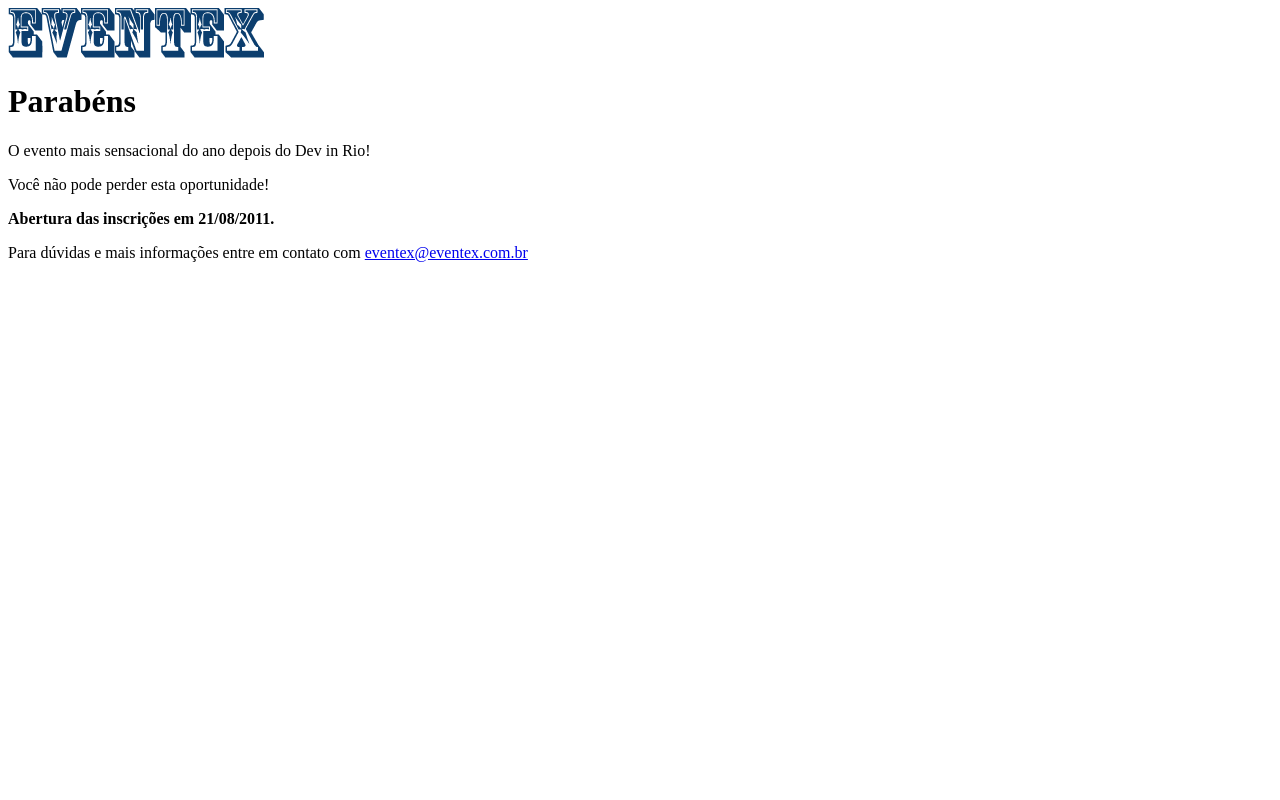
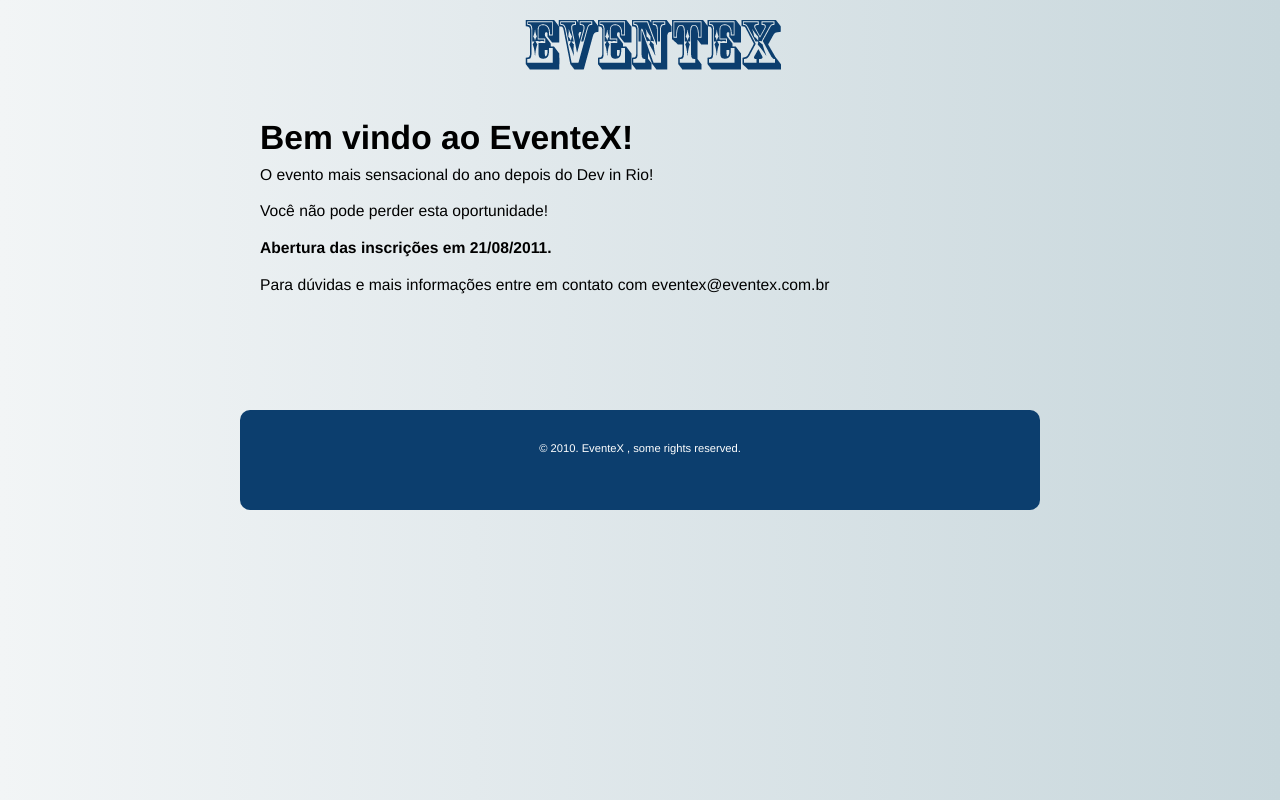
Before and after one commit to carlinhalsr/EventeX, a Django app: template templates/index.html in a window 1280 px wide. Run offline with Django 3.2, Linux system fonts and the light colour scheme; the template is opened without the code that fills it, so the values that code supplies are empty; parts of the project's set-up code (start-up, migrations or seed data) failed here and were passed over.

Commit message:
quase pronto

```diff
--- a/settings.py
+++ b/settings.py
@@ -64,18 +64,19 @@ STATIC_ROOT = os.path.join( PROJECT_DIR, 'public' )
 
 # URL prefix for static files.
 # Example: "http://media.lawrence.com/static/"
-STATIC_URL = '/public/'
+STATIC_URL = '/static/'
 
 # URL prefix for admin static files -- CSS, JavaScript and images.
 # Make sure to use a trailing slash.
 # Examples: "http://foo.com/static/admin/", "/static/admin/".
-ADMIN_MEDIA_PREFIX = '/static/admin/'
+ADMIN_MEDIA_PREFIX = 'admin/'
 
 # Additional locations of static files
 STATICFILES_DIRS = (
     # Put strings here, like "/home/html/static" or "C:/www/django/static".
     # Always use forward slashes, even on Windows.
     # Don't forget to use absolute paths, not relative paths.
+    os.path.join(PROJECT_DIR, 'static'),
 )
 
 # List of finder classes that know how to find static files in
--- /dev/null
+++ b/static/css/geral.css
@@ -0,0 +1,18 @@
+@charset "utf-8";
+@import url(reset.css);
+body{background: rgb(242,245,246); /* Old browsers */
+background: -moz-linear-gradient(left, rgba(242,245,246,1) 0%, rgba(227,234,237,1) 37%, rgba(200,215,220,1) 100%); /* FF3.6+ */
+background: -webkit-gradient(linear, left top, right top, color-stop(0%,rgba(242,245,246,1)), color-stop(37%,rgba(227,234,237,1)), color-stop(100%,rgba(200,215,220,1))); /* Chrome,Safari4+ */
+background: -webkit-linear-gradient(left, rgba(242,245,246,1) 0%,rgba(227,234,237,1) 37%,rgba(200,215,220,1) 100%); /* Chrome10+,Safari5.1+ */
+background: -o-linear-gradient(left, rgba(242,245,246,1) 0%,rgba(227,234,237,1) 37%,rgba(200,215,220,1) 100%); /* Opera11.10+ */
+background: -ms-linear-gradient(left, rgba(242,245,246,1) 0%,rgba(227,234,237,1) 37%,rgba(200,215,220,1) 100%); /* IE10+ */
+filter: progid:DXImageTransform.Microsoft.gradient( startColorstr='#f2f5f6', endColorstr='#c8d7dc',GradientType=1 ); /* IE6-9 */
+background: linear-gradient(left, rgba(242,245,246,1) 0%,rgba(227,234,237,1) 37%,rgba(200,215,220,1) 100%); /* W3C */}
+#conteiner{width:960px;margin:0px auto;}
+ #conteiner .logo{width:256px;margin:20px 10px 5px 38%}
+#content div{width:800px;height:250px;margin:40px auto;text-align:left;}
+ #content div h1{font-size:3em;padding:10px 0px 10px 20px}
+  #content div p{font-size:1.4em;padding:10px 0px 10px 20px}
+#footer{width:800px;background:#0c3e6e;height:100px;border-radius:10px;overflow:hidden;margin:40px auto;}
+  #footer p{text-align:center;margin-top:30px;font-size:1em;color:#fff}
+  #footer a{color:#fff}
--- /dev/null
+++ b/static/css/reset.css
@@ -0,0 +1,26 @@
+@charset "utf-8";
+/* RESET */
+*{margin: 0; padding: 0;}
+body{color:#000; font: 70%/1.5em Helvetica, sans-serif;}
+a img, table{border:0;}
+hr{margin:10px 0; clear:both;}
+
+fieldset{border:#eee solid 2px;}
+legend{text-transform:uppercase; padding:0 5px; font-weight:bold;}
+option{padding-left:5px;}
+
+a {color:#000; text-decoration:none; outline:0; cursor:pointer !important;}
+a:link {color:#000; outline:0;}
+a:visited {color:#000; outline:0;}
+a:hover {color:#000; outline:0; text-decoration:underline;}
+a:active {color:#000; outline:0;}
+
+h1 {font-size:1.8em;}
+h2 {font-size:1.6em;}
+h3 {font-size:1.4em;}
+h4 {font-size:1.2em;}
+h5 {font-size:1.1em;}
+h6 {font-size:0.8em;}
+
+p {font-size:1.1em;}
+:focus {outline:none;}
--- a/templates/index.html
+++ b/templates/index.html
@@ -1,13 +1,25 @@
 <!DOCTYPE	  HTML>
 <html>
 <head><title>EventeX</title></head>
+<link rel="stylesheet" type="text/css" href="{{ STATIC_URL }}css/geral.css">
 <body>
-<img  src="{{	  STATIC_URL	  }}img/logo.png"	  />
-<h1>Parabéns</h1>
-<p>O evento mais sensacional do ano depois do Dev in Rio!</p>
-<p>Você não pode perder esta oportunidade!</p>
-<p><strong>Abertura das inscrições em 21/08/2011.</strong></p>
-<p>Para dúvidas e mais informações entre em contato com <a href="mailto:eventex@eventex.com.br">eventex@eventex.com.br</a></p>
+<div id="conteiner">
+<div id="content">
+  <img class="logo"  src="{{	  STATIC_URL	  }}img/logo.png"	  />
+  <div>
+    <h1> Bem vindo ao EventeX!</h1>
+    <p>O evento mais sensacional do ano depois do Dev in Rio!</p>
+    <p>Você não pode perder esta oportunidade!</p>
+    <p><strong>Abertura das inscrições em 21/08/2011.</strong></p>
+    <p>Para dúvidas e mais informações entre em contato com <a href="mailto:eventex@eventex.com.br">eventex@eventex.com.br</a></p>
+  </div>
+</div><!--/content-->
+<div id="footer">
+<p>&copy; 2010.
+<a href="http://eventex.herike.com" rel="license">EventeX</a>
+, some rights reserved. </p>
+</div>
 
+<div><!--conteiner-->
 </body>
 </html>
```
Also changed, not shown: static/img/logo.png (added), 1 other file.
